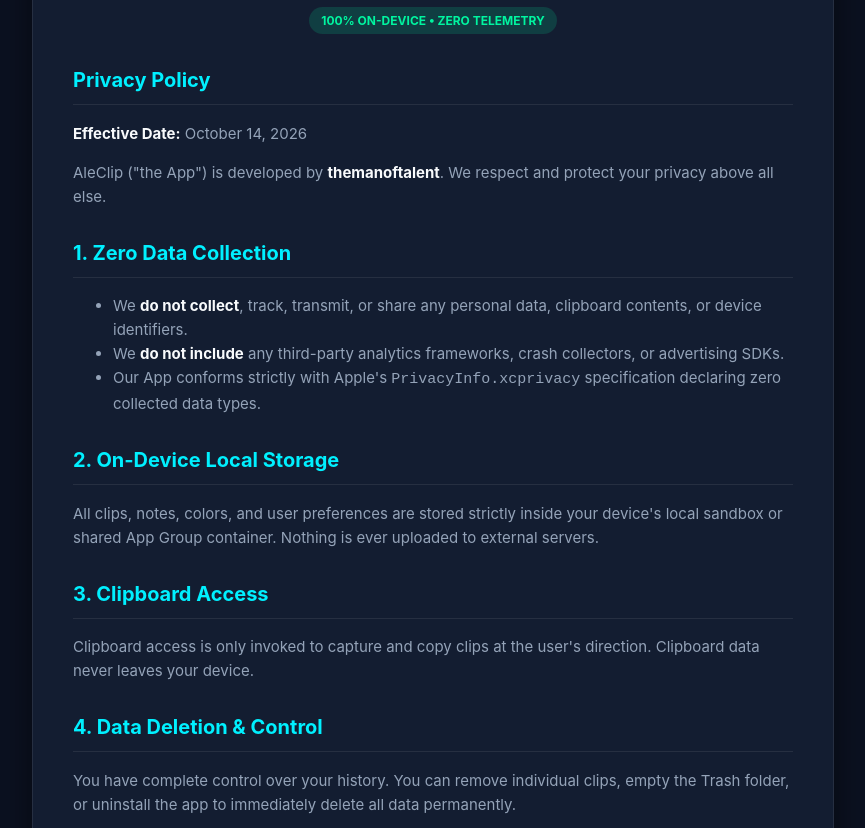
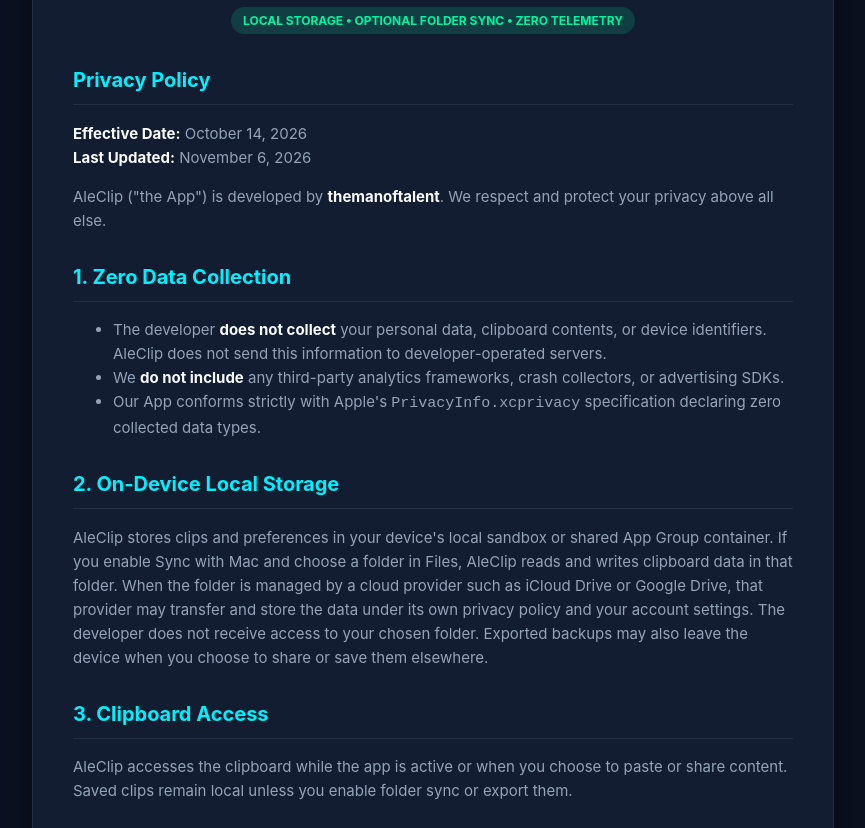
Before and after one commit to themanoftalent/aleclip-ios, a plain HTML site: page docs/index.html in a window 1280 px wide. Shown: the part 275-1103 px from the top of the page, without its empty margins (207-1072 px from the left). Drawn offline with Linux system fonts and the light colour scheme.

Commit message:
Clarify optional folder sync in privacy policy

```diff
--- a/docs/index.html
+++ b/docs/index.html
@@ -93,28 +93,28 @@
             <img src="https://raw.githubusercontent.com/themanoftalent/aleclip-ios/main/AleClip/Resources/Assets.xcassets/AppIcon.appiconset/AppIcon-1024.png" alt="AleClip iOS Logo">
             <h1>AleClip for iOS &amp; iPadOS</h1>
             <div class="subtitle">Fast, Colorful &amp; 100% Private Clipboard Manager</div>
-            <div class="badge">100% ON-DEVICE • ZERO TELEMETRY</div>
+            <div class="badge">LOCAL STORAGE • OPTIONAL FOLDER SYNC • ZERO TELEMETRY</div>
         </div>
 
         <h2>Privacy Policy</h2>
-        <p><strong>Effective Date:</strong> October 14, 2026</p>
+        <p><strong>Effective Date:</strong> October 14, 2026<br><strong>Last Updated:</strong> November 6, 2026</p>
         <p>AleClip ("the App") is developed by <strong>themanoftalent</strong>. We respect and protect your privacy above all else.</p>
 
         <h2>1. Zero Data Collection</h2>
         <ul>
-            <li>We <strong>do not collect</strong>, track, transmit, or share any personal data, clipboard contents, or device identifiers.</li>
+            <li>The developer <strong>does not collect</strong> your personal data, clipboard contents, or device identifiers. AleClip does not send this information to developer-operated servers.</li>
             <li>We <strong>do not include</strong> any third-party analytics frameworks, crash collectors, or advertising SDKs.</li>
             <li>Our App conforms strictly with Apple's <code>PrivacyInfo.xcprivacy</code> specification declaring zero collected data types.</li>
         </ul>
 
         <h2>2. On-Device Local Storage</h2>
-        <p>All clips, notes, colors, and user preferences are stored strictly inside your device's local sandbox or shared App Group container. Nothing is ever uploaded to external servers.</p>
+        <p>AleClip stores clips and preferences in your device's local sandbox or shared App Group container. If you enable Sync with Mac and choose a folder in Files, AleClip reads and writes clipboard data in that folder. When the folder is managed by a cloud provider such as iCloud Drive or Google Drive, that provider may transfer and store the data under its own privacy policy and your account settings. The developer does not receive access to your chosen folder. Exported backups may also leave the device when you choose to share or save them elsewhere.</p>
 
         <h2>3. Clipboard Access</h2>
-        <p>Clipboard access is only invoked to capture and copy clips at the user's direction. Clipboard data never leaves your device.</p>
+        <p>AleClip accesses the clipboard while the app is active or when you choose to paste or share content. Saved clips remain local unless you enable folder sync or export them.</p>
 
         <h2>4. Data Deletion &amp; Control</h2>
-        <p>You have complete control over your history. You can remove individual clips, empty the Trash folder, or uninstall the app to immediately delete all data permanently.</p>
+        <p>You can remove clips and empty Trash in the app. Disconnect folder sync in Settings to stop future access to the selected folder. Uninstalling the app does not remove exported backups or copies in a shared or cloud folder; manage those copies through Files and your storage provider. Deletion and retention of cloud copies are subject to that provider's policies.</p>
 
         <h2>5. Developer &amp; Privacy Contact</h2>
         <p>If you have any questions, feedback, or inquiries regarding this Privacy Policy or your data, please contact the developer:</p>
```
